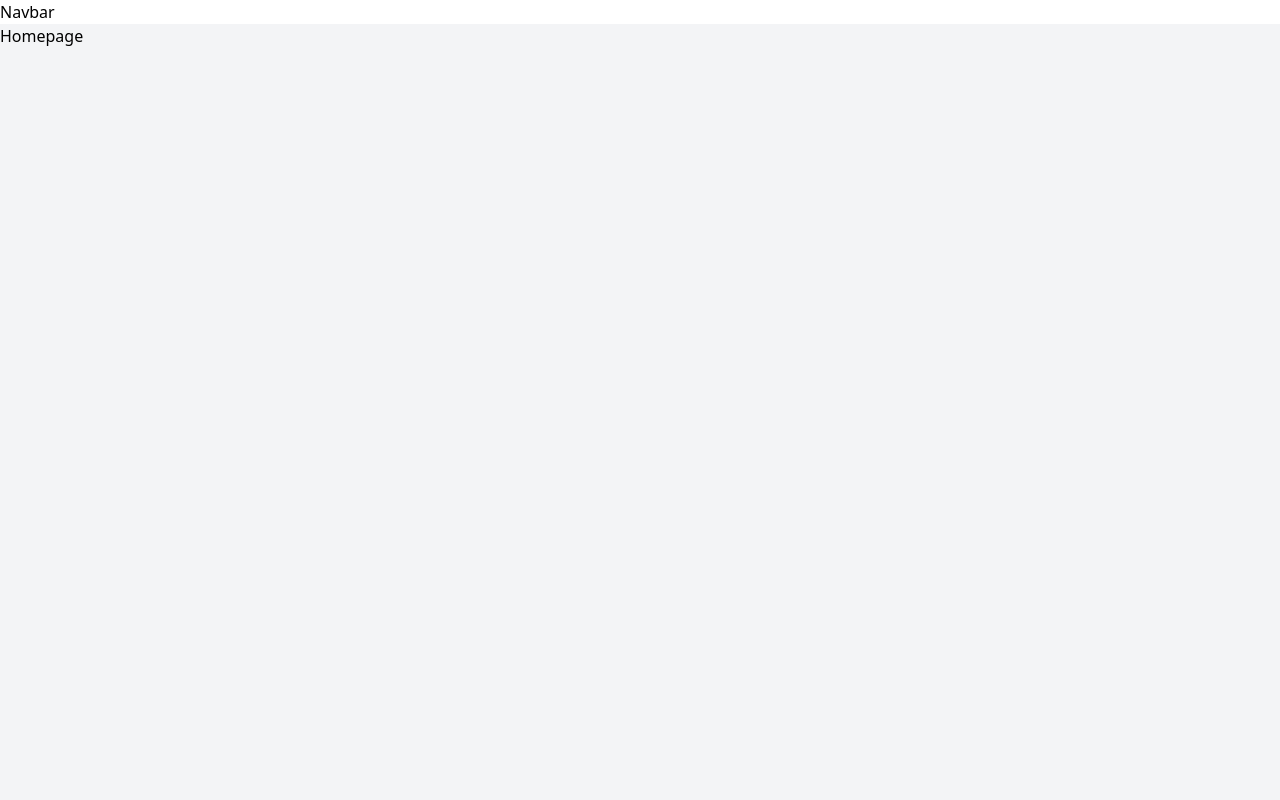
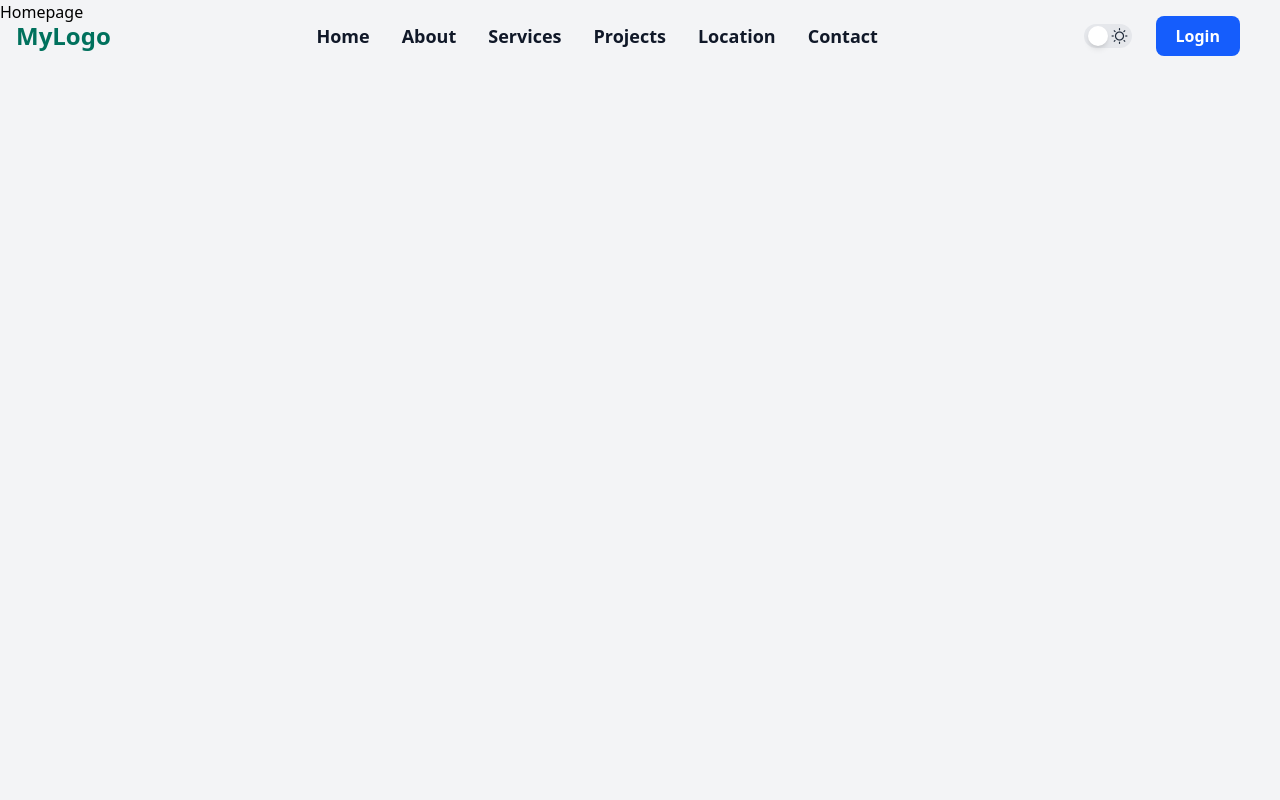
Before and after one commit to mahi-giri-busitron/Busitron_Frontend_revamp, a React (Vite) app: page / in a window 1280 px wide. Shown: the top 800 px of the page. Built offline with nearby package versions, Linux system fonts and the light colour scheme.

Commit message:
added navbar

```diff
--- a/src/App.jsx
+++ b/src/App.jsx
@@ -12,11 +12,24 @@ import "./index.css";
 import Signin from "./component/Signin";
 import PrivateRoute from "./component/PrivateRoute";
 import Dashboard from "./component/Dashboard";
+import { useState, useEffect } from "react";
 
 function App() {
+    const prefersDark = window.matchMedia("(prefers-color-scheme: dark)").matches;
+    const [darkMode, setDarkMode] = useState(prefersDark);
+
+    // Apply theme globally
+    useEffect(() => {
+        if (darkMode) {
+            document.documentElement.classList.add("dark");
+        } else {
+            document.documentElement.classList.remove("dark");
+        }
+    }, [darkMode]);
+
     return (
         <Router>
-            <Navbar />
+            <Navbar darkMode={darkMode} setDarkMode={setDarkMode} />
             <Routes>
                 <Route
                     path="/"
--- a/src/component/Navbar.jsx
+++ b/src/component/Navbar.jsx
@@ -1,9 +1,136 @@
-import React from "react";
+import React, { useState, useEffect } from "react";
+import { Link } from "react-router-dom";
+import { Link as ScrollLink } from "react-scroll";
+import "primeicons/primeicons.css";
 
-import { Button } from "primereact/button";
+const Navbar = ({ darkMode, setDarkMode }) => {
+  const [scrolled, setScrolled] = useState(false);
+  const [toggle, setToggle] = useState(false);
 
-const Navbar = () => {
-    return <div>Navbar</div>;
+  const navLinks = [
+    { id: "home", title: "Home" },
+    { id: "about", title: "About" },
+    { id: "services", title: "Services" },
+    { id: "projects", title: "Projects" },
+    { id: "location", title: "Location" },
+    { id: "contact", title: "Contact" },
+  ];
+
+  useEffect(() => {
+    const handleScroll = () => {
+      setScrolled(window.scrollY > 50);
+    };
+    window.addEventListener("scroll", handleScroll);
+    return () => window.removeEventListener("scroll", handleScroll);
+  }, []);
+
+  return (
+    <nav
+      className={`fixed top-0 left-0 w-full p-4 z-50 transition-all duration-300 ${
+        scrolled
+          ? "bg-black bg-opacity-50 backdrop-blur-md shadow-md"
+          : "bg-transparent"
+      }`}
+    >
+      <div className="container mx-auto flex justify-between items-center">
+        {/* Logo */}
+        <Link to="/" className="text-2xl font-bold text-[#00715D] dark:text-white">
+          MyLogo
+        </Link>
+
+        {/* Desktop Navigation */}
+        <ul className="hidden md:flex space-x-8 font-semibold text-lg mx-auto">
+          {navLinks.map((nav) => (
+            <li key={nav.id}>
+              <ScrollLink
+                to={nav.id}
+                smooth={true}
+                duration={500}
+                className={`cursor-pointer hover:text-[#00715D] transition capitalize ${
+                  scrolled || darkMode ? "text-white" : "text-gray-900"
+                }`}
+              >
+                {nav.title}
+              </ScrollLink>
+            </li>
+          ))}
+        </ul>
+
+        {/* Right Side - Theme Toggle & Login Button */}
+        <div className="flex items-center space-x-6">
+          {/* Dark Mode Toggle */}
+          <button
+            onClick={() => setDarkMode(!darkMode)}
+            className="relative flex items-center justify-center w-12 h-6 bg-gray-200 dark:bg-gray-700 rounded-full p-1 transition-all duration-300 cursor-pointer"
+          >
+            <div
+              className={`absolute left-1 w-5 h-5 bg-white rounded-full shadow-md transform transition-all duration-300 ${
+                darkMode ? "translate-x-6 bg-[#00715D]" : "bg-gray-800"
+              }`}
+            />
+            <i
+              className={`pi ${
+                darkMode ? "pi-moon text-[#00715D]" : "pi-sun text-gray-800"
+              } absolute left-7 transition-all duration-300`}
+            />
+          </button>
+
+          {/* Login Button */}
+          <button
+            className="text-white bg-blue-600 px-5 py-2 rounded-lg font-semibold transition duration-300 ease-in-out hover:bg-blue-700 hover:shadow-lg cursor-pointer"
+          >
+            Login
+          </button>
+
+          {/* Mobile Menu Toggle */}
+          <button onClick={() => setToggle(!toggle)} className="md:hidden cursor-pointer">
+            <i className={`pi ${toggle ? "pi-times" : "pi-bars"} text-2xl text-[#00715D]`} />
+          </button>
+        </div>
+      </div>
+
+      {/* Mobile Sidebar Menu */}
+      <div
+        className={`fixed top-0 right-0 h-full w-64 bg-black bg-opacity-90 z-50 transform ${
+          toggle ? "translate-x-0" : "translate-x-full"
+        } transition-transform duration-300 md:hidden`}
+      >
+        <div className="flex flex-col p-6">
+          {/* Close Button */}
+          <button onClick={() => setToggle(false)} className="self-end mb-4 cursor-pointer">
+            <i className="pi pi-times text-2xl text-white" />
+          </button>
+
+          {/* Mobile Nav Links */}
+          <ul className="flex flex-col space-y-6 text-lg">
+            {navLinks.map((nav) => (
+              <li key={nav.id}>
+                <ScrollLink
+                  to={nav.id}
+                  smooth={true}
+                  duration={500}
+                  className="cursor-pointer hover:text-[#00715D] transition text-white"
+                  onClick={() => setToggle(false)}
+                >
+                  {nav.title}
+                </ScrollLink>
+              </li>
+            ))}
+          </ul>
+
+          {/* Mobile Login Button */}
+          <div className="mt-6">
+            <button
+              className="block w-full text-center text-white bg-blue-600 px-5 py-2 rounded-lg font-semibold transition duration-300 ease-in-out hover:bg-blue-700 hover:shadow-lg cursor-pointer"
+              onClick={() => setToggle(false)}
+            >
+              Login
+            </button>
+          </div>
+        </div>
+      </div>
+    </nav>
+  );
 };
 
 export default Navbar;
--- a/src/index.css
+++ b/src/index.css
@@ -1,3 +1,16 @@
 @import "tailwindcss";
-@import 'primeicons/primeicons.css';
+@import "primeicons/primeicons.css";
 @import "primereact/resources/themes/lara-light-cyan/theme.css";
+
+/* Light Mode */
+body {
+    background-color: #ffffff;
+    color: #000000;
+    transition: background-color 0.3s ease, color 0.3s ease;
+}
+
+/* Dark Mode */
+.dark body {
+    background-color: #121215;
+    color: #ffffff;
+}
```
